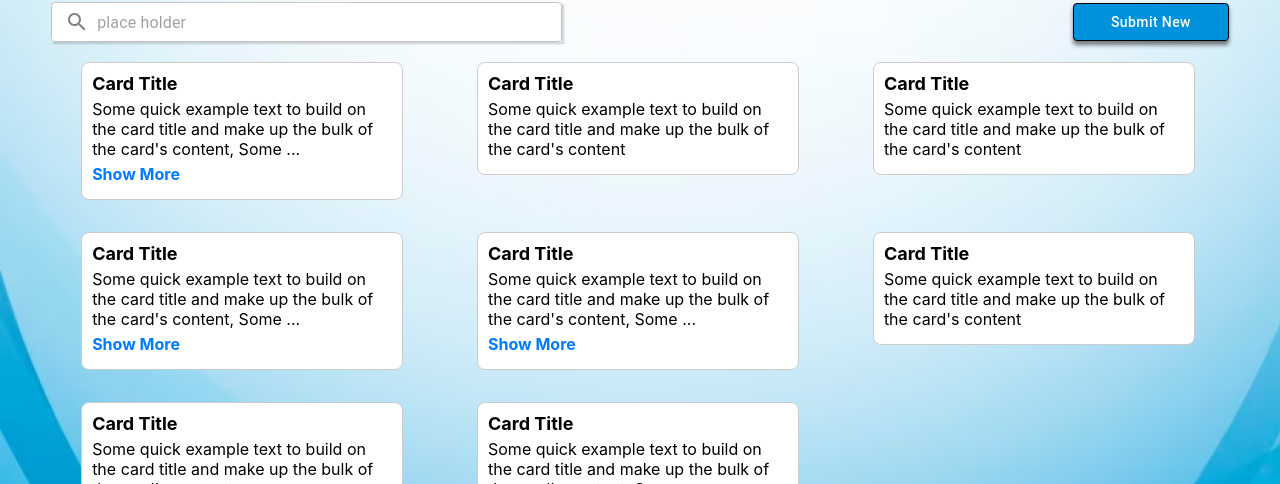
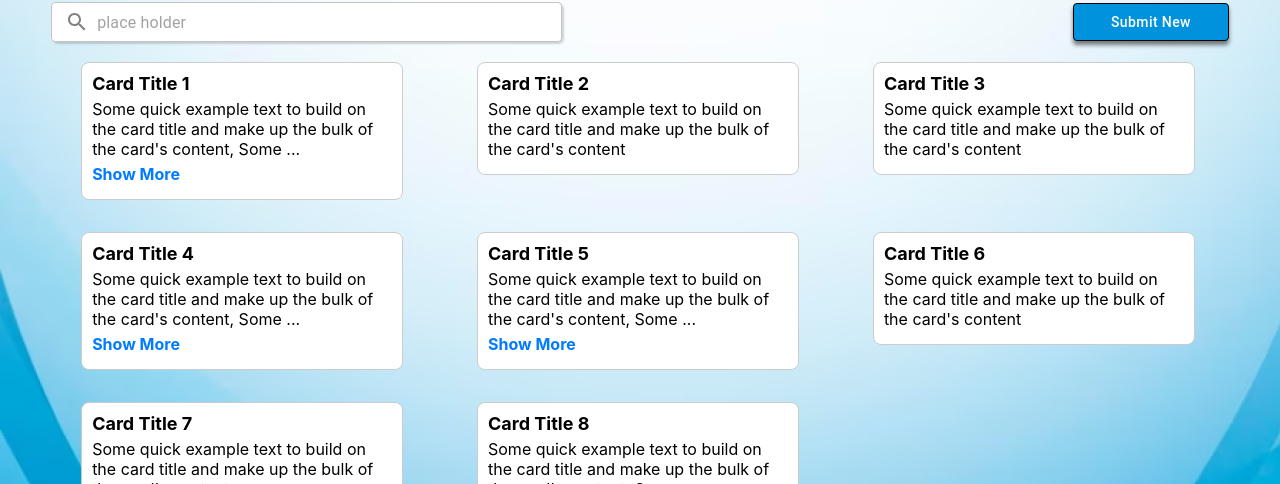
Before and after one commit to fcodelabs/training-web, a React (Create React App) app in the folder dear-diary/: page /home in a window 1280 px wide. Shown: the part 178-662 px from the top of the page. Built offline with nearby package versions, Linux system fonts and the light colour scheme.

Commit message:
implemented search function

```diff
--- a/dear-diary/src/components/DiaryCard/DiaryCard.css
+++ b/dear-diary/src/components/DiaryCard/DiaryCard.css
@@ -11,6 +11,9 @@
   display: flex;
   flex-direction: column;
   transition: height 0.3s ease-in-out;
+}
+.card.expanded{
+ z-index: 5;
 }
 
 .card:hover {
--- a/dear-diary/src/components/SearchBar/SearchBar.css
+++ b/dear-diary/src/components/SearchBar/SearchBar.css
@@ -1,5 +1,15 @@
+.search-input{
+   width: 50%;
+   height: 40px;
+   border-radius: 5px;
+   border: 1px solid #ccc;
+   box-shadow: 2px 2px 2px 0px rgba(50, 50, 50, 0.205);
+   transition: all 0.3s ease-in-out;
+}
+
 @media screen and (max-width: 768px){
 
 .search-input{
    width: 95% !important;
+
 }}
--- a/dear-diary/src/components/SearchBar/SearchBar.tsx
+++ b/dear-diary/src/components/SearchBar/SearchBar.tsx
@@ -1,9 +1,27 @@
 import TextField from '@mui/material/TextField/TextField';
 import SearchIcon from '@mui/icons-material/Search';
 import "./SearchBar.css"
+import { useState, useEffect } from 'react';
+import { searchCards } from '../../redux/features/diarycard/diaryCardSlice';
+import { useAppSelector } from '../../redux/store/hooks';
 
+type Card = {
+  title: string;
+  body: string;
+}
 
-export default function PrimarySearchAppBar() {
+type PrimarySearchAppBarProps =  {
+  setFilteredList: (filtered: Card[]) => void;
+}
+
+const PrimarySearchAppBar = ({setFilteredList}: PrimarySearchAppBarProps ) => {
+  const [search, setSearch] = useState("");
+  const cards = useAppSelector((state) => state.diaryCard.cards);
+
+  useEffect(() => {
+    const filtered = searchCards(search, cards);
+    setFilteredList(filtered);
+  }, [search, cards, setFilteredList]);
 
   return (
     <div style={{ display: 'flex', alignItems: 'center', width: '100%' }}>
@@ -13,8 +31,10 @@ export default function PrimarySearchAppBar() {
         placeholder='place holder'
         variant="outlined"
         size="small"
+        value={search}
+        onChange={(e) => setSearch(e.target.value)}
         style={{
-            width:'50%',
+          width: '50%',
           boxShadow: '2px 2px 2px 0px rgba(50, 50, 50, 0.205)',
         }}
         InputProps={{
@@ -26,4 +46,6 @@ export default function PrimarySearchAppBar() {
       />
     </div>
   );
-}
+};
+
+export default PrimarySearchAppBar;
--- a/dear-diary/src/containers/HomePage/Homebody/Home.tsx
+++ b/dear-diary/src/containers/HomePage/Homebody/Home.tsx
@@ -1,34 +1,38 @@
-import PrimarySearchAppBar from "../../../components/SearchBar/SearchBar";
-import Button from "@mui/material/Button";
-import "./Home.css";
-import SubmitForm from "../SubmitForm/SubmitForm";
-import DiaryCard from "../../../components/DiaryCard/DiaryCard";
-import { useAppSelector } from "../../../redux/store/hooks";
-import { Box } from "@mui/material";
+import React, { useState } from 'react';
+import PrimarySearchAppBar from '../../../components/SearchBar/SearchBar';
+import Button from '@mui/material/Button';
+import './Home.css';
+import SubmitForm from '../SubmitForm/SubmitForm';
+import DiaryCard from '../../../components/DiaryCard/DiaryCard';
+import { useAppSelector } from '../../../redux/store/hooks';
+import { Box, Typography } from '@mui/material';
 
-
-type HomeProps ={
+type HomeProps = {
   showForm: boolean;
   reset: () => void;
-}
-
+};
 
 const Home: React.FC<HomeProps> = ({ showForm, reset }) => {
   const diaries = useAppSelector((state) => state.diaryCard.cards);
+  const [filteredList, setFilteredList] = useState(diaries);
 
   return (
     <div className="home-wrapper">
       <div className="home-header">Home</div>
       <div className="home-search">
-                <PrimarySearchAppBar />
+        <PrimarySearchAppBar setFilteredList={setFilteredList} />
         <Button className="search-button" onClick={reset}>
           Submit New
         </Button>
       </div>
       <Box className="home-body">
-                {diaries.map((diary, key) => (
-                    <DiaryCard key={key} diary={diary}/>
-                ))}
+        {filteredList.length === 0 ? (
+          <Typography >No diaries found.</Typography>
+        ) : (
+          filteredList.map((diary, key) => (
+            <DiaryCard key={key} diary={diary} />
+          ))
+        )}
       </Box>
       <SubmitForm showForm={showForm} reset={reset} />
     </div>
--- a/dear-diary/src/redux/features/diarycard/diaryCardSlice.ts
+++ b/dear-diary/src/redux/features/diarycard/diaryCardSlice.ts
@@ -11,15 +11,20 @@ type initialStateType={
 }
 const initialState: initialStateType={
     cards: [
-    { title: "Card Title", body: "Some quick example text to build on the card title and make up the bulk of the card's content, Some quick example text to build on the card title and make up the bulk of the card's content" },
-    { title: "Card Title", body: "Some quick example text to build on the card title and make up the bulk of the card's content" },
-    { title: "Card Title", body: "Some quick example text to build on the card title and make up the bulk of the card's content" },
-    { title: "Card Title", body: "Some quick example text to build on the card title and make up the bulk of the card's content, Some quick example text to build on the card title and make up the bulk of the card's content" },
-    { title: "Card Title", body: "Some quick example text to build on the card title and make up the bulk of the card's content, Some quick example text to build on the card title and make up the bulk of the card's content" },
-    { title: "Card Title", body: "Some quick example text to build on the card title and make up the bulk of the card's content" },
-    { title: "Card Title", body: "Some quick example text to build on the card title and make up the bulk of the card's content" },
-    { title: "Card Title", body: "Some quick example text to build on the card title and make up the bulk of the card's content, Some quick example text to build on the card title and make up the bulk of the card's content" },
+    { title: "Card Title 1", body: "Some quick example text to build on the card title and make up the bulk of the card's content, Some quick example text to build on the card title and make up the bulk of the card's content" },
+    { title: "Card Title 2", body: "Some quick example text to build on the card title and make up the bulk of the card's content" },
+    { title: "Card Title 3", body: "Some quick example text to build on the card title and make up the bulk of the card's content" },
+    { title: "Card Title 4", body: "Some quick example text to build on the card title and make up the bulk of the card's content, Some quick example text to build on the card title and make up the bulk of the card's content" },
+    { title: "Card Title 5", body: "Some quick example text to build on the card title and make up the bulk of the card's content, Some quick example text to build on the card title and make up the bulk of the card's content" },
+    { title: "Card Title 6", body: "Some quick example text to build on the card title and make up the bulk of the card's content" },
+    { title: "Card Title 7", body: "Some quick example text to build on the card title and make up the bulk of the card's content" },
+    { title: "Card Title 8", body: "Some quick example text to build on the card title and make up the bulk of the card's content, Some quick example text to build on the card title and make up the bulk of the card's content" },
   ]
+}
+
+export const searchCards = (searchText: string, cards: Card[]) => {
+    return cards.filter(card=> card.title.toLowerCase().includes(searchText.toLowerCase()));
+
 }
 
 const diaryCardSlice = createSlice({
@@ -29,6 +34,7 @@ const diaryCardSlice = createSlice({
         addCard: (state, action: PayloadAction<Card>) => {
             state.cards.push(action.payload);
         },
+
     },
 });
 
```
Lines whose indentation alone changed are shown as unchanged.
